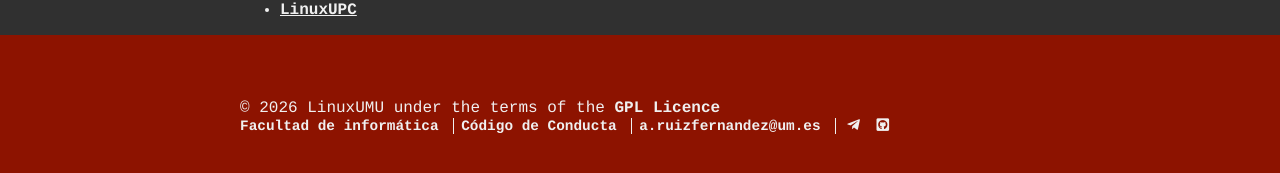
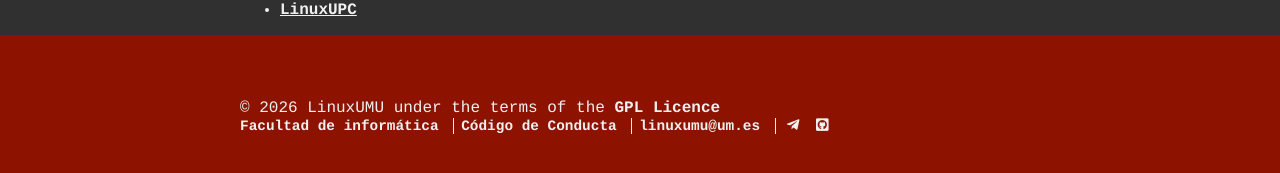
Before and after one commit to LinuxUMU/web, a Jekyll site: the page built from index.md, in a window 1280 px wide and 900 px high, scrolled down 932 px. Shown: the part 704-877 px from the top of the window. Built offline with Jekyll 4.4.1, drawn with Linux system fonts in a browser that asks for light colours; our own code applies the rules of GitHub Pages for plain Markdown files.

Commit message:
Correo LinuxUMU

```diff
--- a/_layouts/page.html
+++ b/_layouts/page.html
@@ -30,7 +30,7 @@
                 <div class="copyright">
                     <span><a href="https://www.um.es/web/informatica/" target="_blank">Facultad de informática</a></span>
                     <span><a href="{{ "/coc" | absolute_url }}">Código de Conducta</a></span>
-                    <span><a href="mailto:a.ruizfernandez@um.es" target="_blank">a.ruizfernandez@um.es</a></span>
+                    <span><a href="mailto:linuxumu@um.es" target="_blank">linuxumu@um.es</a></span>
                     <span>
                         <a style="margin: 0 0.25rem" href="https://t.me/linuxumu" target="_blank"><i>&#xf3fe;</i></a>
                         <a style="margin: 0 0.25rem" href="https://github.com/LinuxUMU" target="_blank"><i>&#xf092;</i></a>
```
